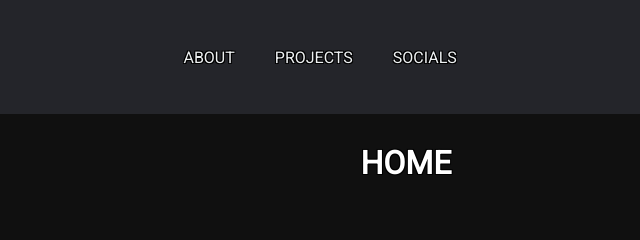
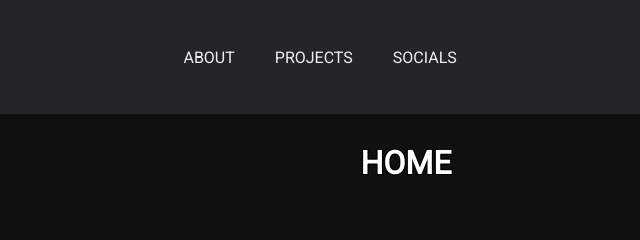
Before and after one commit to EmbersandsGameStudios/EmbersandsGameStudios.github.io, a plain HTML site: page index.html in a window 1280 px wide. Shown: the top 240 px of the page, 234-874 px from the left. Drawn offline with Linux system fonts and the light colour scheme.

Commit message:
Update nav.css

```diff
--- a/styles/nav.css
+++ b/styles/nav.css
@@ -31,6 +31,7 @@ header {
 }
 
 .nav__links li a {
+    text-shadow: none;
     transition: color 0.3s ease 0s;
 }
 
@@ -44,6 +45,7 @@ header {
     border: none;
     border-radius: 50px;
     cursor: pointer;
+    /* text-shadow: none; */
     transition: background-color 0.3s ease 0s;
 }
 
@@ -58,6 +60,7 @@ header {
     cursor: pointer;
     margin-left: 10px;
     padding: 9px 25px;
+    /* text-shadow: none; */
     transition: background-color 0.3s ease 0s;
 }
 
```
